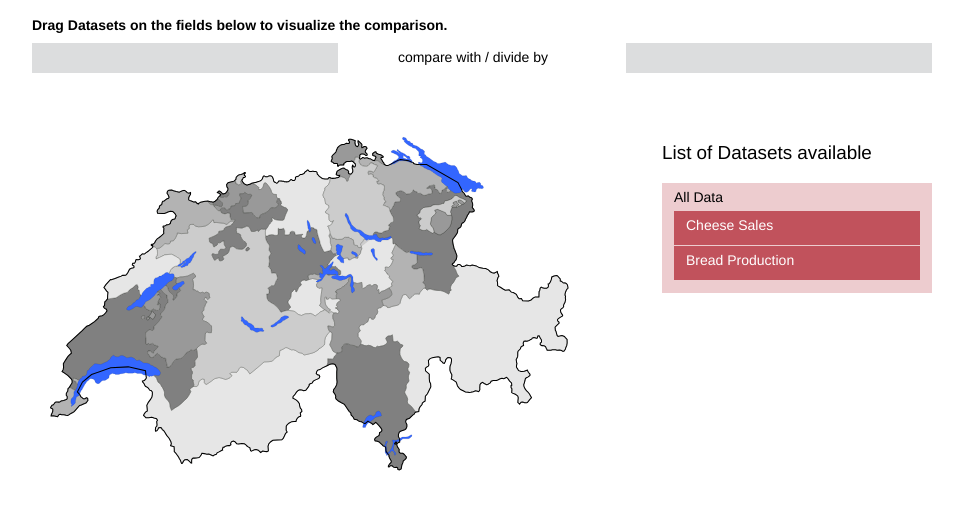
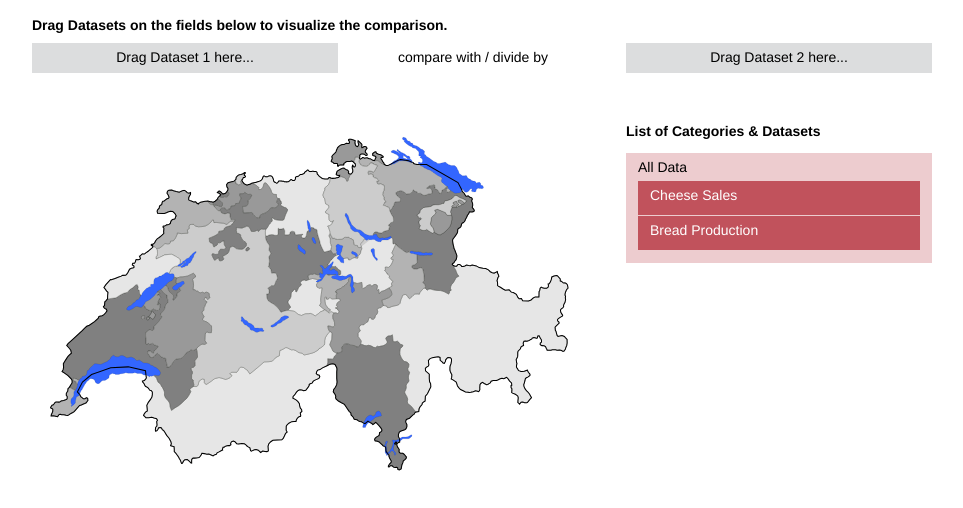
Before and after one commit to philippkueng/swissmap, a plain HTML site: page index.html in a window 1280 px wide. Shown: the part 100-608 px from the top of the page, without its empty margins (158-1121 px from the left). Drawn offline with Linux system fonts and the light colour scheme; a script that the page names is missing.

Commit message:
minor css changes

```diff
--- a/index.html
+++ b/index.html
@@ -36,11 +36,12 @@
     overflow: auto;
   }
   #sidebar{
-    width: 30%;
+    width: 34%;
     float: right;
   }
-  #sidebar p{
-    font-size: 1.3498em;
+  #sidebar label{
+    font-size: 1em;
+    font-weight: bold;
   }
   #droptargets{
     display: block;
@@ -118,11 +119,11 @@
     <div id="droptargets">
       <label for="droptargets">Drag Datasets on the fields below to visualize the comparison.</label>
       <div id="target1">
-
+        <span>Drag Dataset 1 here...</span>
       </div>
       <span>compare with / divide by</span>
       <div id="target2">
-
+        <span>Drag Dataset 2 here...</span>
       </div>
     </div>
     <div id="map">
@@ -1613,7 +1614,7 @@
     </svg>
     </div>
     <div id="sidebar">
-      <p>List of Datasets available</p>
+      <label for="datasets">List of Categories &amp; Datasets</label>
       <div id="datasets">
         <ul class="categories">
           <li>
--- a/js/swissmap.coffee
+++ b/js/swissmap.coffee
@@ -4,7 +4,7 @@ $(document).ready(() ->
   $("#container svg #cantons path").attr('fill', 'rgba(166,3,17,0)')
 
   # hide all the datasets on load
-  $("#datasets .categories .datatypes").hide()
+  # $("#datasets .categories .datatypes").hide()
 
   # show the datasets on click on the category title
   $("#datasets .categories li span").click(() ->
```
